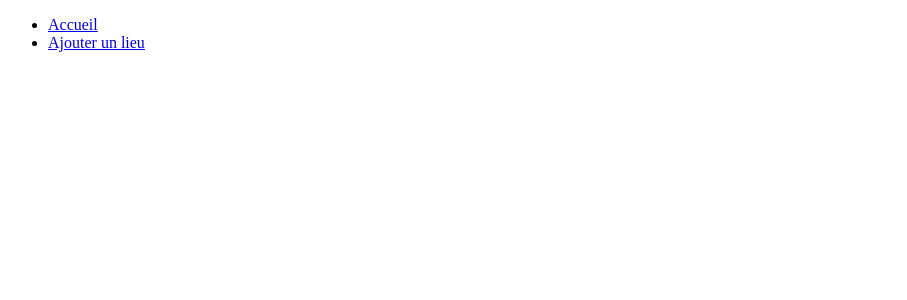
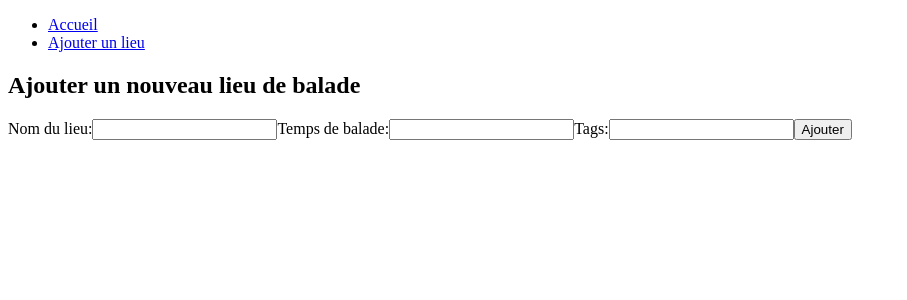
Before and after one commit to tatiana-sthl/se-balader, a React (Create React App) app: page /add in a window 1280 px wide. Shown: the top 300 px of the page, without its empty margins (0-907 px from the left). Built offline with nearby package versions, Linux system fonts and the light colour scheme.

Commit message:
front work perfectly, back work perfectly, but they dont connect

```diff
--- a/src/App.jsx
+++ b/src/App.js
@@ -16,9 +16,9 @@ const App = () => {
         </nav>
 
         <Routes>
-          <Route path="/add" component={AddPlaceForm} />
-          <Route path="/edit/:id" component={EditPlaceForm} />
-          <Route path="/" component={PlaceList} />
+        <Route path="/add" element={<AddPlaceForm />} />
+          <Route path="/edit/:id" element={<EditPlaceForm />} />
+          <Route path="/" element={<PlaceList />} />
         </Routes>
       </div>
     </Router>
--- a/src/components/AddPlaceForm.jsx
+++ b/src/components/AddPlaceForm.js
@@ -4,11 +4,13 @@ import axios from 'axios';
 const AddPlaceForm = () => {
   const [name, setName] = useState('');
   const [time, setTime] = useState('');
+  const [tags, setTags] = useState('');
+
 
   const handleSubmit = event => {
     event.preventDefault();
 
-    const newPlace = { name, time: parseInt(time) };
+    const newPlace = { name, time: parseInt(time), tags };
 
     axios.post('/api/places', newPlace)
       .then(response => {
@@ -29,6 +31,9 @@ const AddPlaceForm = () => {
         <label>Temps de balade:</label>
         <input type="number" value={time} onChange={e => setTime(e.target.value)} />
 
+        <label>Tags:</label>
+        <input type="text" value={tags} onChange={e => setTags(e.target.value)} />
+
         <button type="submit">Ajouter</button>
       </form>
     </div>
--- a/src/components/PlaceList.jsx
+++ b/src/components/PlaceList.js
@@ -7,10 +7,11 @@ const PlaceList = () => {
   useEffect(() => {
     axios.get('/api/places')
       .then(response => {
+        console.log(response.data); // Vérifiez la réponse renvoyée par le serveur
         setPlaces(response.data);
       })
       .catch(error => {
-        console.error(error);
+        console.error('axios', error.response); // Affichez les détails de l'erreur
       });
   }, []);
 
@@ -19,7 +20,7 @@ const PlaceList = () => {
       <h2>Liste des lieux de balade</h2>
       <ul>
         {places.map(place => (
-          <li key={place._id}>{place.name} - {place.time} minutes</li>
+          <li key={place._id}>{place.name} - {place.time} minutes - {place.tags}</li>
         ))}
       </ul>
     </div>
```
Also changed, not shown: src/config/db.js (added, +17 -0 lines), src/config/db.jsx (deleted, +0 -17 lines), src/components/EditPlaceForm.js (renamed from src/components/EditPlaceForm.jsx).
